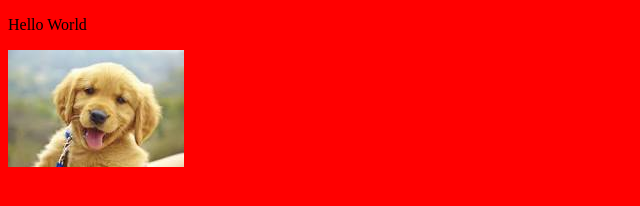
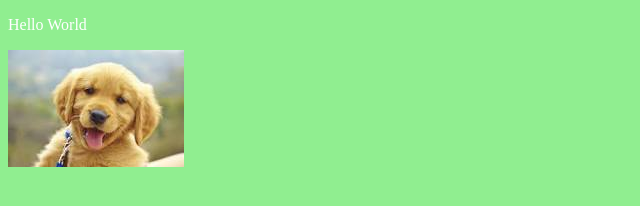
Before and after one commit to kstan8668/websitedemo, a plain HTML site: page index.html in a window 1280 px wide. Shown: the whole page, without its empty margins (0-640 px from the left). Drawn offline with Linux system fonts and the light colour scheme.

Commit message:
Add a title and changed the bg color

```diff
--- a/styles/style.css
+++ b/styles/style.css
@@ -1,3 +1,6 @@
 body {
-    background-color:red;
+    background-color:lightgreen;
 }
+p {
+    color:white;
+}
```
